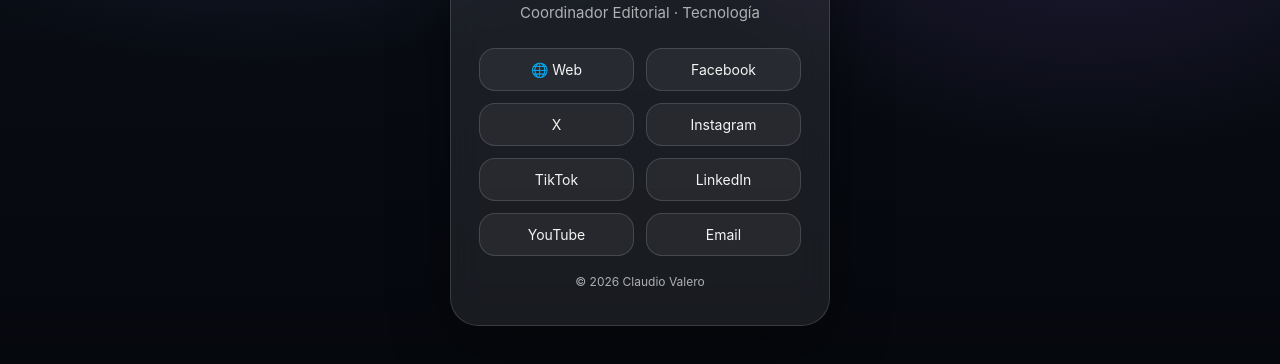
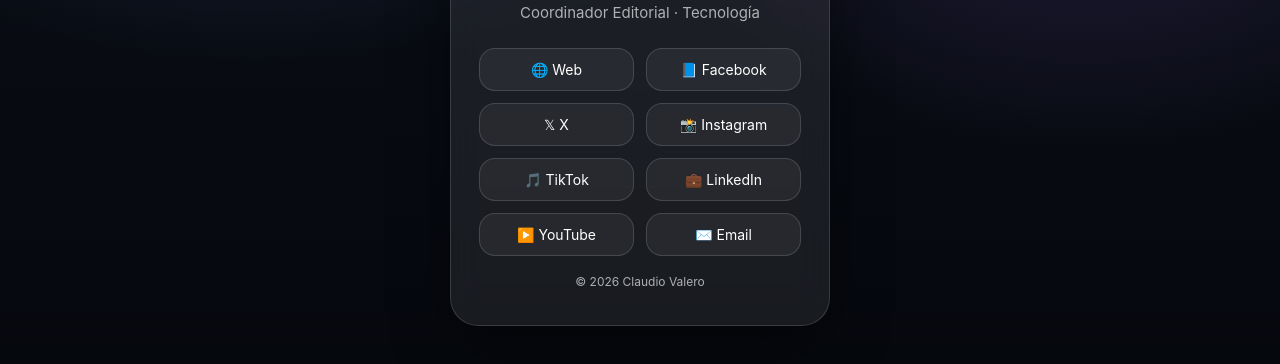
Before and after one commit to claudiovalero/web, a plain HTML site: page index.html in a window 1280 px wide. Shown: the part 344-708 px from the top of the page. Drawn offline with Linux system fonts and the light colour scheme.

Commit message:
Update index.html

```diff
--- a/index.html
+++ b/index.html
@@ -6,20 +6,10 @@
   <title>Claudio Valero</title>
 
   <meta name="description" content="Claudio Valero · Coordinador Editorial · Tecnología">
-  <meta name="robots" content="index,follow">
-
-  <!-- Open Graph -->
   <meta property="og:title" content="Claudio Valero">
   <meta property="og:description" content="Coordinador Editorial · Tecnología">
   <meta property="og:type" content="website">
   <meta property="og:url" content="https://claudiovalero.com">
-
-  <!-- Twitter -->
-  <meta name="twitter:card" content="summary">
-  <meta name="twitter:title" content="Claudio Valero">
-  <meta name="twitter:description" content="Coordinador Editorial · Tecnología">
-
-  <link rel="icon" href="/favicon.ico">
 
   <style>
     :root{
@@ -27,7 +17,7 @@
       --bg2:#05070c;
       --card:rgba(255,255,255,.08);
       --stroke:rgba(255,255,255,.14);
-      --text:rgba(255,255,255,.95);
+      --text:#fff;
       --muted:rgba(255,255,255,.65);
       --shadow:0 20px 60px rgba(0,0,0,.45);
       --radius:28px;
@@ -102,6 +92,7 @@
       display:flex;
       align-items:center;
       justify-content:center;
+      gap:10px;
       padding:12px;
       border-radius:16px;
       border:1px solid var(--stroke);
@@ -115,6 +106,11 @@
     .btn:hover{
       background:rgba(255,255,255,.12);
       transform:translateY(-1px);
+    }
+
+    .icon{
+      width:18px;
+      height:18px;
     }
 
     footer{
@@ -136,14 +132,39 @@
     <div class="role">Coordinador Editorial · Tecnología</div>
 
     <section class="links">
-      <a class="btn" href="https://claudiovalero.com" target="_blank">🌐 Web</a>
-      <a class="btn" href="https://facebook.com/tuusuario" target="_blank">Facebook</a>
-      <a class="btn" href="https://x.com/tuusuario" target="_blank">X</a>
-      <a class="btn" href="https://instagram.com/tuusuario" target="_blank">Instagram</a>
-      <a class="btn" href="https://tiktok.com/@tuusuario" target="_blank">TikTok</a>
-      <a class="btn" href="https://linkedin.com/in/tuusuario" target="_blank">LinkedIn</a>
-      <a class="btn" href="https://youtube.com/@tuusuario" target="_blank">YouTube</a>
-      <a class="btn" href="mailto:tucorreo@dominio.com">Email</a>
+
+      <a class="btn" href="https://claudiovalero.com">
+        🌐 Web
+      </a>
+
+      <a class="btn" href="https://www.facebook.com/claudiovalero" target="_blank">
+        📘 Facebook
+      </a>
+
+      <a class="btn" href="https://x.com/claudio_valero" target="_blank">
+        𝕏 X
+      </a>
+
+      <a class="btn" href="https://www.instagram.com/claudiovalero/" target="_blank">
+        📸 Instagram
+      </a>
+
+      <a class="btn" href="https://www.tiktok.com/@claudio_valero" target="_blank">
+        🎵 TikTok
+      </a>
+
+      <a class="btn" href="https://www.linkedin.com/in/claudiovalero/" target="_blank">
+        💼 LinkedIn
+      </a>
+
+      <a class="btn" href="https://www.youtube.com/@ClaudioValero" target="_blank">
+        ▶️ YouTube
+      </a>
+
+      <a class="btn" href="mailto:claudiovm@gmail.com">
+        ✉️ Email
+      </a>
+
     </section>
 
     <footer>
```
